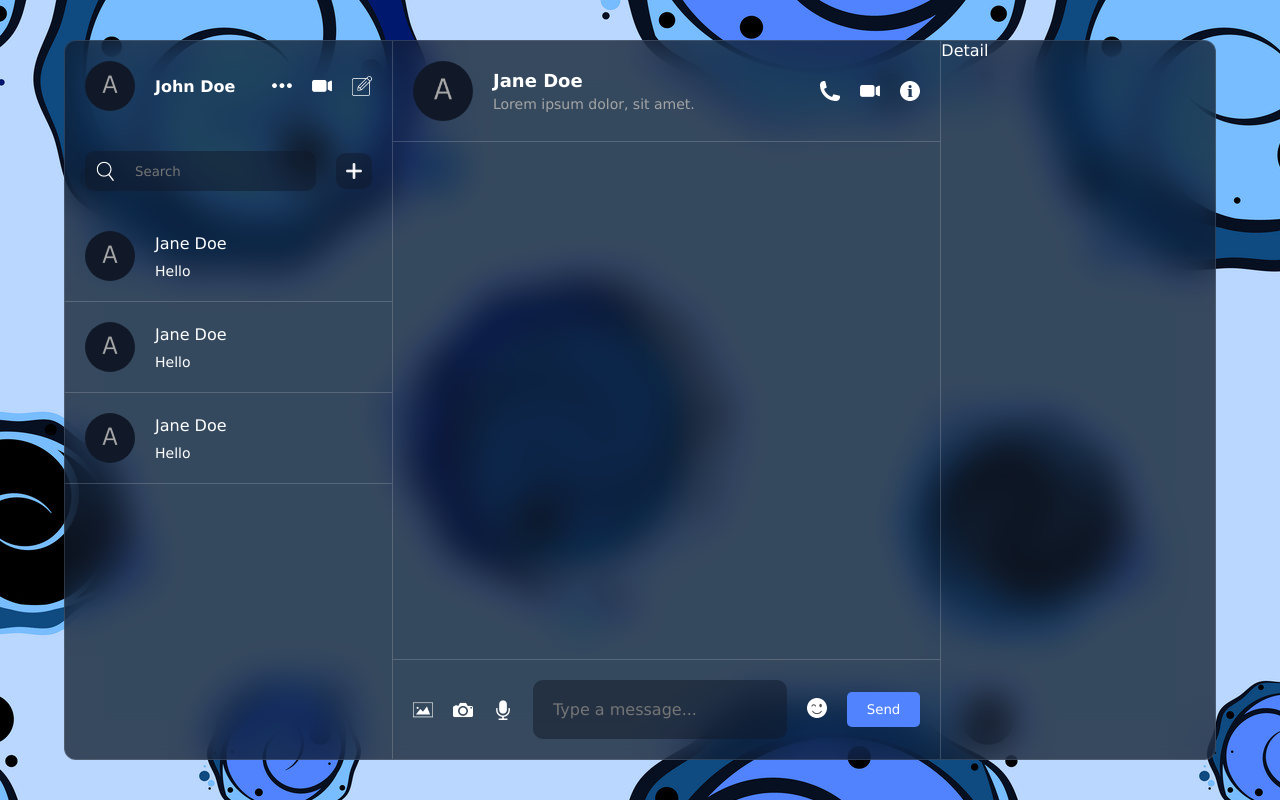
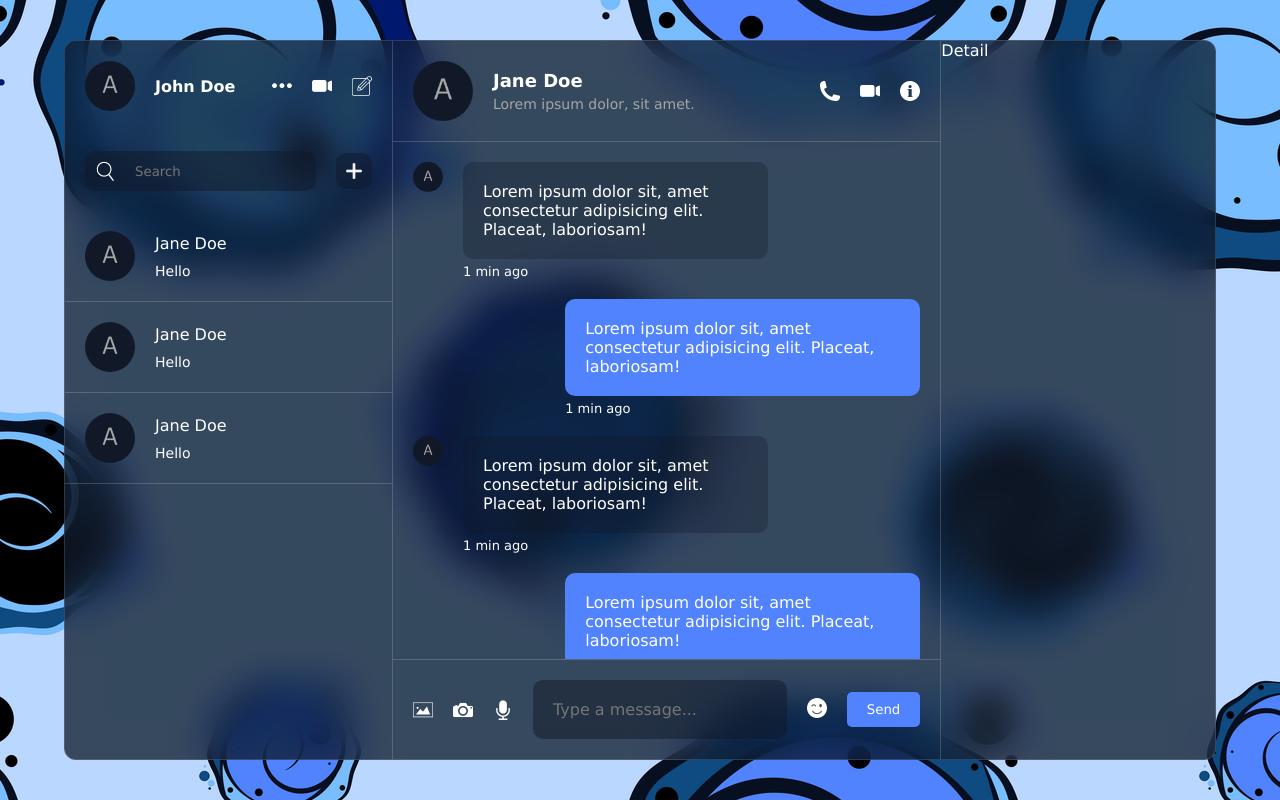
Before and after one commit to Bikrom2001/Chat-apps, a React (Vite) app: page / in a window 1280 px wide. Built offline with nearby package versions, Linux system fonts and the light colour scheme.

Commit message:
Chat Detail Component Design

```diff
--- a/src/components/chat/Chat.jsx
+++ b/src/components/chat/Chat.jsx
@@ -28,7 +28,46 @@
           <img src="./info.png" alt="" />
         </div>
       </div>
-      <div className="center"></div>
+      <div className="center">
+        <div className="message">
+          <img src="./avatar.png" alt="avator" />
+          <div className="texts">
+            <p>
+              Lorem ipsum dolor sit, amet consectetur adipisicing elit. Placeat,
+              laboriosam!
+            </p>
+            <span>1 min ago</span>
+          </div>
+        </div>
+        <div className="message own">
+          <div className="texts">
+            <p>
+              Lorem ipsum dolor sit, amet consectetur adipisicing elit. Placeat,
+              laboriosam!
+            </p>
+            <span>1 min ago</span>
+          </div>
+        </div>
+        <div className="message">
+          <img src="./avatar.png" alt="avator" />
+          <div className="texts">
+            <p>
+              Lorem ipsum dolor sit, amet consectetur adipisicing elit. Placeat,
+              laboriosam!
+            </p>
+            <span>1 min ago</span>
+          </div>
+        </div>
+        <div className="message own">
+          <div className="texts">
+            <p>
+              Lorem ipsum dolor sit, amet consectetur adipisicing elit. Placeat,
+              laboriosam!
+            </p>
+            <span>1 min ago</span>
+          </div>
+        </div>
+      </div>
       <div className="bottom">
         <div className="icons">
           <img src="./img.png" alt="img" />
--- a/src/components/chat/chat.css
+++ b/src/components/chat/chat.css
@@ -54,9 +54,54 @@
     padding: 20px;
     flex: 1;
     overflow: scroll;
+    /* scrollbar-color: #5183fe rgba(17, 25, 40, 0.5);
+    scrollbar-width: thin; */
     display: flex;
     flex-direction: column;
     gap: 20px;
+
+    .message {
+      max-width: 70%;
+      display: flex;
+      gap: 20px;
+
+      &.own {
+        align-self: flex-end;
+        .texts {
+          p {
+            background-color: #5183fe;
+          }
+        }
+      }
+      img {
+        width: 30px;
+        height: 30px;
+        border-radius: 50%;
+        object-fit: cover;
+      }
+      .texts {
+        flex: 1;
+        display: flex;
+        flex-direction: column;
+        gap: 5px;
+
+        img {
+          width: 100%;
+          height: 300px;
+          border-radius: 10px;
+          object-fit: cover;
+        }
+
+        p {
+          padding: 20px;
+          background-color: rgba(17, 25, 40, 0.3);
+          border-radius: 10px;
+        }
+        span {
+          font-size: 13px;
+        }
+      }
+    }
   }
   .bottom {
     padding: 20px;
@@ -114,3 +159,18 @@
     }
   }
 }
+
+/* Hide scrollbar for Chrome, Edge, and Safari */
+.center::-webkit-scrollbar {
+    display: none;
+}
+
+/* Hide scrollbar for Firefox */
+.center {
+    scrollbar-width: none;
+}
+
+/* Optionally, keep scroll functionality but hide the scrollbar */
+.center {
+    -ms-overflow-style: none; /* IE and Edge */
+}
--- a/src/components/list/chatList/chatList.css
+++ b/src/components/list/chatList/chatList.css
@@ -64,3 +64,18 @@
     }
   }
 }
+
+/* Hide scrollbar for Chrome, Edge, and Safari */
+.chatList::-webkit-scrollbar {
+  display: none;
+}
+
+/* Hide scrollbar for Firefox */
+.chatList {
+  scrollbar-width: none;
+}
+
+/* Optionally, keep scroll functionality but hide the scrollbar */
+.chatList {
+  -ms-overflow-style: none; /* IE and Edge */
+}
```
